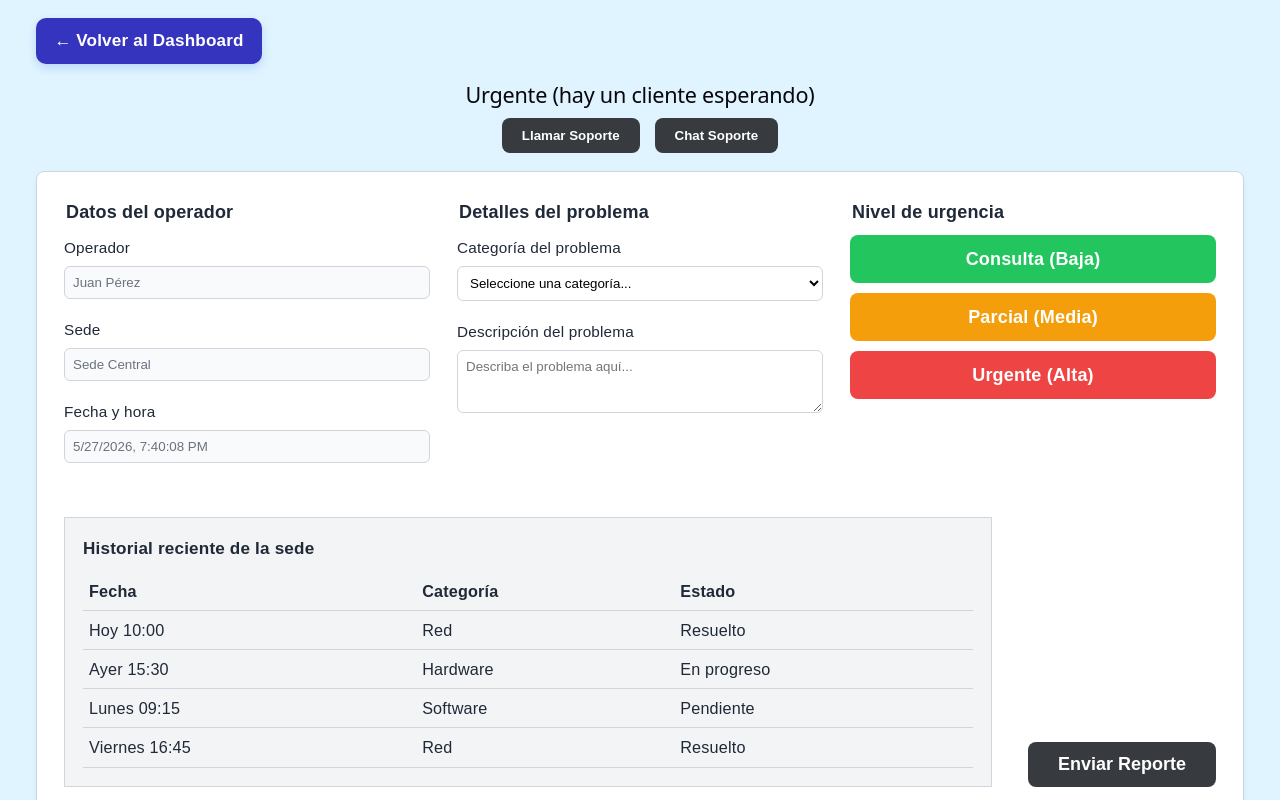
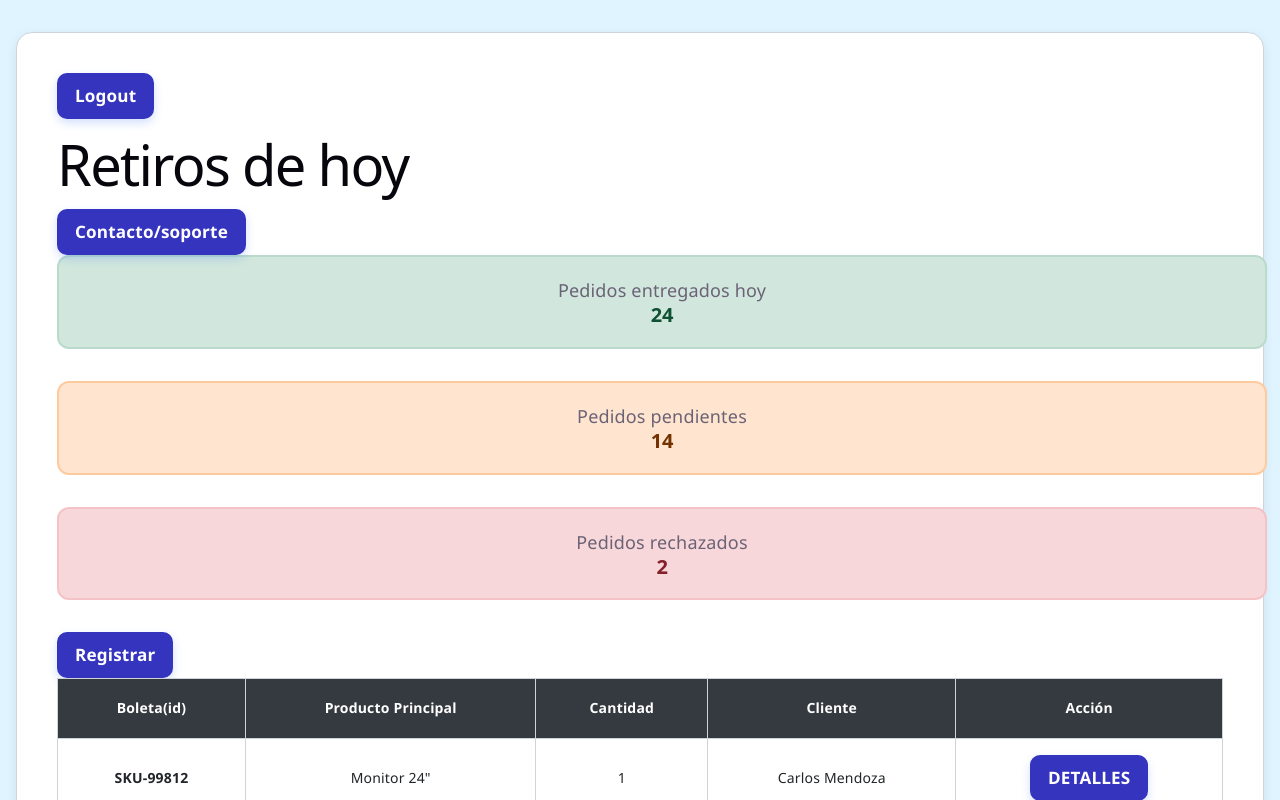
Before and after one commit to RailynTan/S2-AppWeb, a React (Vite) app: page /dashboard in a window 1280 px wide. Shown: the top 800 px of the page. Built offline with nearby package versions, Linux system fonts and the light colour scheme.

Commit message:
Update Dashboard.jsx

```diff
--- a/src/pages/Dashboard.jsx
+++ b/src/pages/Dashboard.jsx
@@ -1,175 +1,95 @@
-import { useState, useEffect } from 'react';
-import Mensaje from '../components/Mensaje';
+import '../App.css';
 import ButtonNav from '../components/ButtonNav';
-import { useNavigate } from 'react-router-dom';
-import '../styles/Contact.scss';
 
-const Contact = () => {
+function Dashboard() {
+    // DATOS REALES COHERENTES CON LA PÁGINA DE DETALLES (image_3a2421.png)
+    const pedidos = [
+        { id: "SKU-99812", producto: "Monitor 24\"", cantidad: 1, cliente: "Carlos Mendoza", estado: "entregado" },
+        { id: "SKU-99813", producto: "Teclado Mecánico", cantidad: 1, cliente: "Ana Silva", estado: "rechazado" }, // Simula el "Sin stock" o "Dañado"
+        { id: "SKU-99814", producto: "Mouse Inalámbrico", cantidad: 2, cliente: "Diego Muñoz", estado: "entregado" },
+        { id: "SKU-99815", producto: "Cable HDMI 2m", cantidad: 4, cliente: "María Cuevas", estado: "pendiente" },
+        { id: "SKU-99816", producto: "Audífonos Gamer", cantidad: 1, cliente: "Juan Pérez", estado: "entregado" },
+    ];
 
-  useEffect(() => {
-    document.title = "s2 | Contacto";
-  }, []);
+    return (
+        <section className="details-page-wrapper">
+            <div className="details-content-card">
 
-  const [formData, setFormData] = useState({
-    operador: 'Juan Pérez',
-    sede: 'Sede Central',
-    fechaHora: new Date().toLocaleString(),
-    categoria: '',
-    descripcion: '',
-    urgencia: 'Baja'
-  });
+                {/* ENCABEZADO */}
+                <div className="dashboard-header">
+                    <div className="header-left">
+                        <ButtonNav ruta={'/'} texto={'Logout'} className="btn-logout" />
+                        <h1 className="titulo-seccion">Retiros de hoy</h1>
+                    </div>
+                    <ButtonNav ruta={'/contact'} texto={'Contacto/soporte'} className="btn-soporte" />
+                </div>
 
-  const [mensajeData, setMensajeData] = useState({ tipo: '', texto: '' });
+                {/* CONTENEDORES DE ESTADO (BANNERS) */}
+                <div className="indicadores-container">
+                    <div className="banner-estado banner-verde">
+                        <label>Pedidos entregados hoy</label>
+                        <h2>24</h2>
+                    </div>
+                    <div className="banner-estado banner-naranja">
+                        <label>Pedidos pendientes</label>
+                        <h2>14</h2>
+                    </div>
+                    <div className="banner-estado banner-rojo">
+                        <label>Pedidos rechazados</label>
+                        <h2>2</h2>
+                    </div>
+                </div>
 
-  const handleChange = (e) => {
-    const { name, value } = e.target;
-    setFormData({ ...formData, [name]: value });
-  };
+                {/* BOTÓN CENTRAL REGISTRAR */}
+                <div className="btn-registrar-container">
+                    <ButtonNav ruta={'/checklist'} texto={'Registrar'} className="btn-registrar" />
+                </div>
 
-  const handleSubmit = (e) => {
-    e.preventDefault();
+                {/* TABLA DE PRODUCTOS */}
+                <div className="columna-detalles">
+                    <table className="tabla-limpia">
+                        <thead>
+                            <tr>
+                                <th>Boleta(id)</th>
+                                <th>Producto Principal</th>
+                                <th>Cantidad</th>
+                                <th>Cliente</th>
+                                <th>Acción</th>
+                            </tr>
+                        </thead>
+                        <tbody>
+                            {pedidos.map((pedido, index) => {
+                                // Asignar color de fondo de la fila según el estado del dashboard original
+                                let filaClase = "fila-verde";
+                                if (pedido.estado === "pendiente") filaClase = "fila-amarilla";
+                                if (pedido.estado === "rechazado") filaClase = "fila-roja";
 
-    if (formData.categoria === '' || formData.descripcion.trim() === '') {
-      setMensajeData({
-        tipo: 'error',
-        texto: 'Por favor, selecciona una categoría y describe el problema.'
-      });
-      return;
-    }
+                                return (
+                                    <tr key={index} className={filaClase}>
+                                        <td><strong>{pedido.id}</strong></td>
+                                        <td>{pedido.producto}</td>
+                                        <td>{pedido.cantidad}</td>
+                                        <td>{pedido.cliente}</td>
+                                        {/* El botón ahora dice "DETALLES" de forma fija */}
+                                        <td>
+                                            <div className="celda-boton-detalle">
+                                                <ButtonNav
+                                                    ruta={'/details'}
+                                                    texto={'DETALLES'}
+                                                    className={`btn-tabla-estado ${pedido.estado}`}
+                                                />
+                                            </div>
+                                        </td>
+                                    </tr>
+                                );
+                            })}
+                        </tbody>
+                    </table>
+                </div>
 
-    setMensajeData({
-      tipo: 'exito',
-      texto: 'Reporte enviado correctamente. El equipo lo revisará pronto.'
-    });
+            </div>
+        </section>
+    );
+}
 
-    setFormData({
-      ...formData,
-      categoria: '',
-      descripcion: '',
-      urgencia: 'Baja'
-    });
-  };
-  const historialEstatico = [
-    { id: 1, fecha: 'Hoy 10:00', categoria: 'Red', estado: 'Resuelto' },
-    { id: 2, fecha: 'Ayer 15:30', categoria: 'Hardware', estado: 'En progreso' },
-    { id: 3, fecha: 'Lunes 09:15', categoria: 'Software', estado: 'Pendiente' },
-    { id: 4, fecha: 'Viernes 16:45', categoria: 'Red', estado: 'Resuelto' }
-  ];
-
-  return (
-    <main className="pagina-contacto">
-      {/* Botón de navegación implementado en la cabecera */}
-      <div className="cabecera-contacto">
-        <ButtonNav
-          ruta="/dashboard"
-          texto="← Volver al Dashboard"
-          claseExtra="btn-volver"
-        />
-      </div>
-
-      <section className="soporte-urgente">
-        <h2>Urgente (hay un cliente esperando)</h2>
-        <div className="botones-urgencia">
-          <button type="button" className="btn-llamar">Llamar Soporte</button>
-          <button type="button" className="btn-chat">Chat Soporte</button>
-        </div>
-      </section>
-
-      <section className="formulario-soporte">
-        <Mensaje tipo={mensajeData.tipo} texto={mensajeData.texto} />
-
-        <form onSubmit={handleSubmit} className="grid-formulario">
-
-          <fieldset className="columna-datos">
-            <legend>Datos del operador</legend>
-            <div className="campo">
-              <label htmlFor="operador">Operador</label>
-              <input type="text" id="operador" name="operador" value={formData.operador} readOnly disabled />
-            </div>
-            <div className="campo">
-              <label htmlFor="sede">Sede</label>
-              <input type="text" id="sede" name="sede" value={formData.sede} readOnly disabled />
-            </div>
-            <div className="campo">
-              <label htmlFor="fechaHora">Fecha y hora</label>
-              <input type="text" id="fechaHora" name="fechaHora" value={formData.fechaHora} readOnly disabled />
-            </div>
-          </fieldset>
-
-          <fieldset className="columna-detalles">
-            <legend>Detalles del problema</legend>
-            <div className="campo">
-              <label htmlFor="categoria">Categoría del problema</label>
-              <select id="categoria" name="categoria" value={formData.categoria} onChange={handleChange}>
-                <option value="">Seleccione una categoría...</option>
-                <option value="hardware">Falla de Hardware</option>
-                <option value="software">Falla de Software</option>
-                <option value="red">Problemas de Red</option>
-              </select>
-            </div>
-            <div className="campo">
-              <label htmlFor="descripcion">Descripción del problema</label>
-              <textarea
-                id="descripcion"
-                name="descripcion"
-                rows="3"
-                value={formData.descripcion}
-                onChange={handleChange}
-                placeholder="Describa el problema aquí..."
-              ></textarea>
-            </div>
-          </fieldset>
-
-          <fieldset className="columna-urgencia">
-            <legend>Nivel de urgencia</legend>
-            <div className="opciones-urgencia">
-              <label className={`radio-btn ${formData.urgencia === 'Baja' ? 'activo' : ''}`}>
-                <input type="radio" name="urgencia" value="Baja" checked={formData.urgencia === 'Baja'} onChange={handleChange} />
-                Consulta (Baja)
-              </label>
-              <label className={`radio-btn ${formData.urgencia === 'Media' ? 'activo' : ''}`}>
-                <input type="radio" name="urgencia" value="Media" checked={formData.urgencia === 'Media'} onChange={handleChange} />
-                Parcial (Media)
-              </label>
-              <label className={`radio-btn ${formData.urgencia === 'Alta' ? 'activo' : ''}`}>
-                <input type="radio" name="urgencia" value="Alta" checked={formData.urgencia === 'Alta'} onChange={handleChange} />
-                Urgente (Alta)
-              </label>
-            </div>
-          </fieldset>
-
-          <div className="footer-formulario">
-            <article className="historial-reportes">
-              <h3>Historial reciente de la sede</h3>
-              <table>
-                <thead>
-                  <tr>
-                    <th>Fecha</th>
-                    <th>Categoría</th>
-                    <th>Estado</th>
-                  </tr>
-                </thead>
-                {/* ========================================== */}
-                {/* PASO B: Renderizado dinámico de la tabla */}
-                {/* ========================================== */}
-                <tbody>
-                  {historialEstatico.map((reporte) => (
-                    <tr key={reporte.id}>
-                      <td>{reporte.fecha}</td>
-                      <td>{reporte.categoria}</td>
-                      <td>{reporte.estado}</td>
-                    </tr>
-                  ))}
-                </tbody>
-              </table>
-            </article>
-
-            <button type="submit" className="btn-enviar">Enviar Reporte</button>
-          </div>
-        </form>
-      </section>
-    </main>
-  );
-};
-
-export default Contact;
+export default Dashboard;
```
